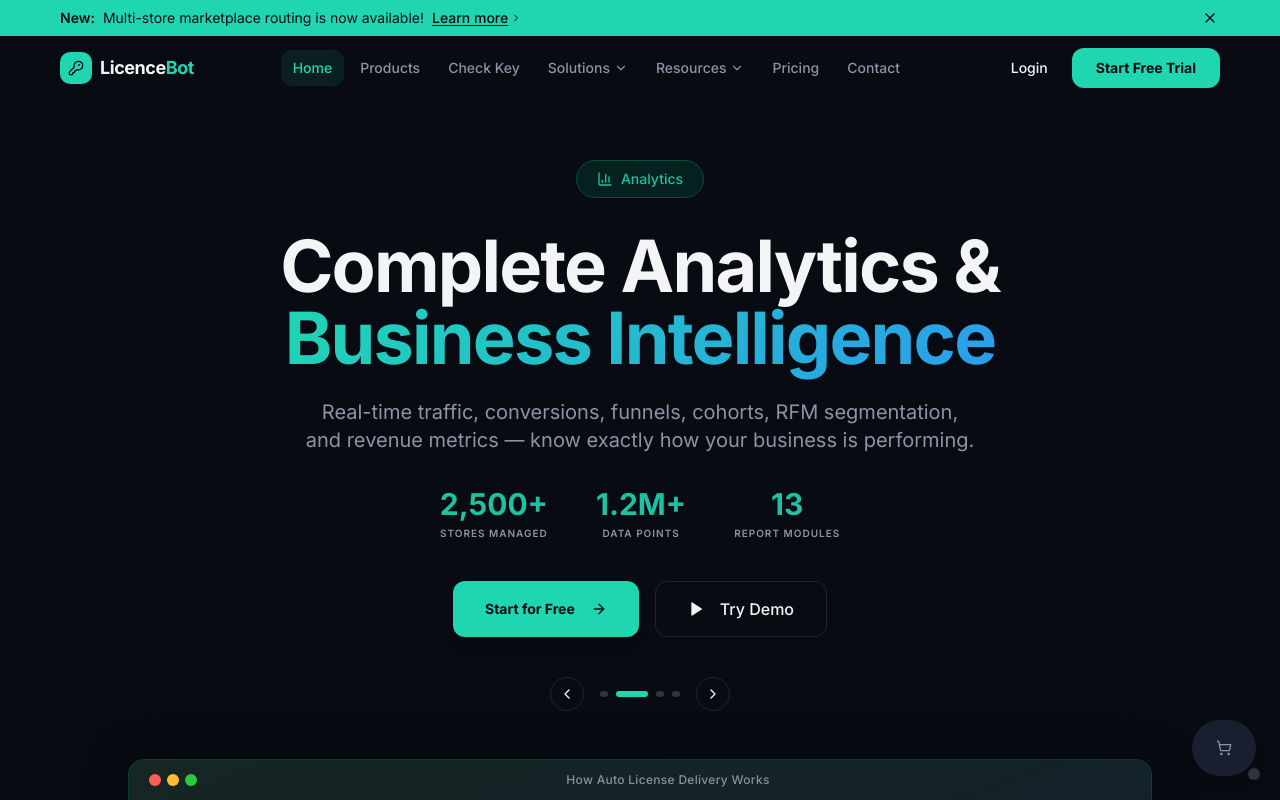
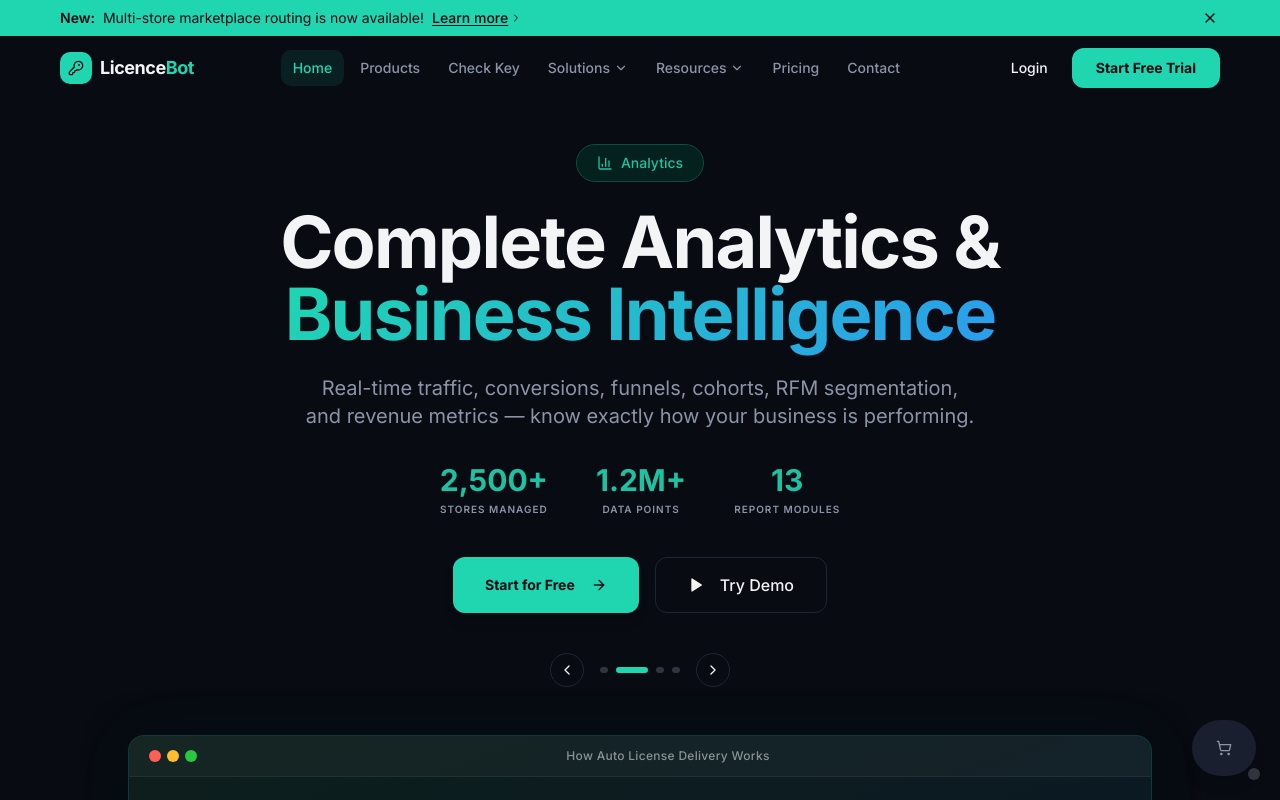
Before and after one commit to rafshanDev90/LicenceBot-Frontend, a Next.js app: page / in a window 1280 px wide. Shown: the top 800 px of the page. Built offline with nearby package versions, Linux system fonts and the light colour scheme.

Commit message:
Homepage design fixed

```diff
--- a/app/page.tsx
+++ b/app/page.tsx
@@ -38,7 +38,7 @@
 
 export default function Home() {
   return (
-    <div className="flex min-h-screen flex-col pt-24">
+    <div className="flex min-h-screen flex-col pt-20">
       <PublicNavbar />
       <main className="flex-1">
         <HeroSection />
--- a/components/public/HeroSection.tsx
+++ b/components/public/HeroSection.tsx
@@ -136,7 +136,7 @@
               exit={{ opacity: 0, y: -20 }}
               transition={{ duration: 0.4, ease: "easeOut" }}
             >
-              <div className="flex flex-wrap items-center justify-center gap-3 mb-8">
+              <div className="flex flex-wrap items-center justify-center gap-3 mb-6">
                 <span className="inline-flex items-center gap-2 px-5 py-2 rounded-full text-sm font-medium bg-[#04211d] border border-[#0a4d42] text-[#1dc2a2]">
                   <BadgeIcon className="w-4 h-4 text-[#1dc2a2]" />
                   {slide.badge}
```
